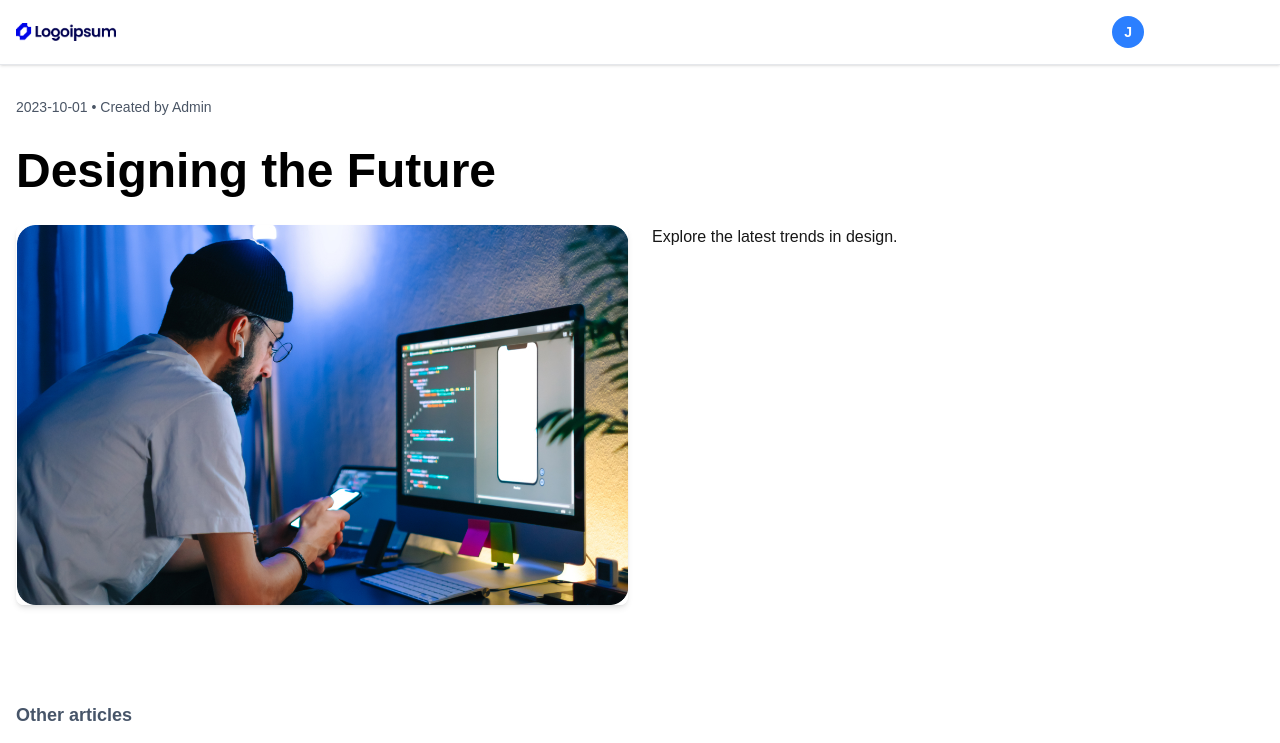
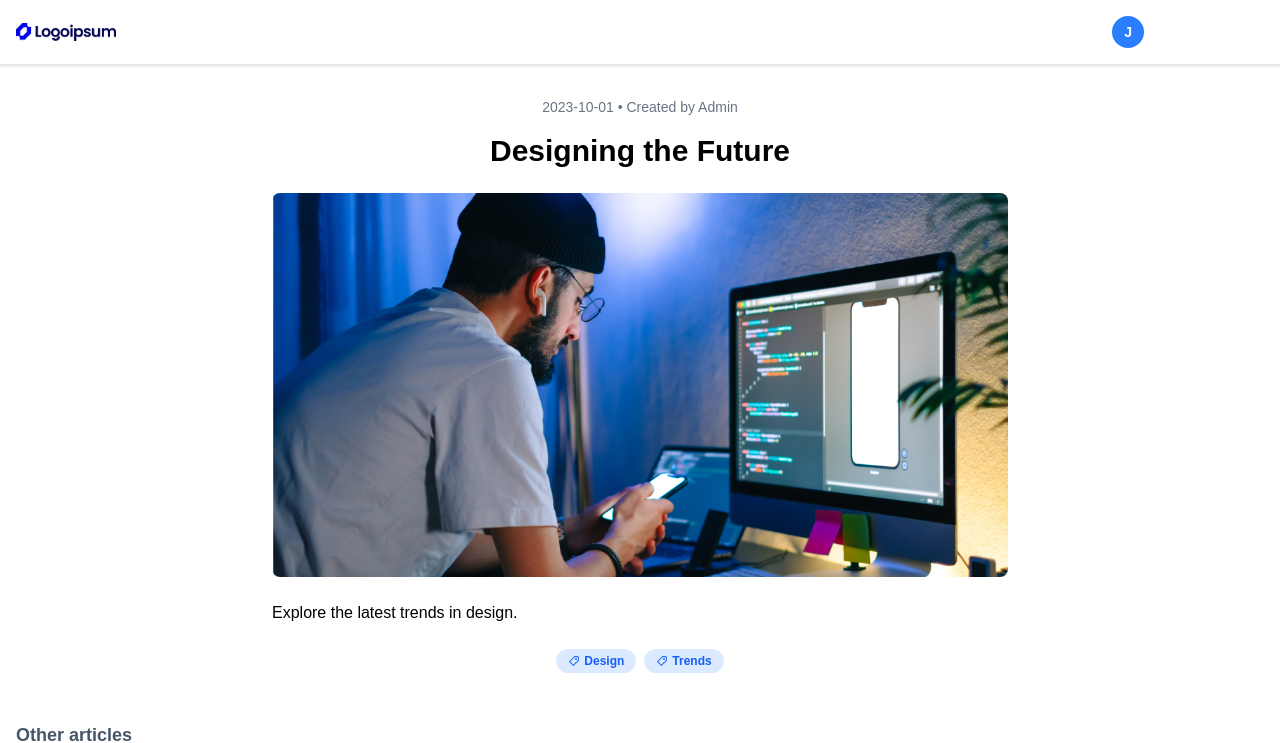
Before and after one commit to grayhonz/my-frontend-test, a Next.js app: page /admin/articles/1 in a window 1280 px wide. Shown: the top 743 px of the page. Built offline with nearby package versions, Linux system fonts and the light colour scheme.

Commit message:
refactor: edit agar page preview artikel admin lebih menarik

```diff
--- a/src/app/admin/articles/components/ArticleDetail.tsx
+++ b/src/app/admin/articles/components/ArticleDetail.tsx
@@ -1,6 +1,7 @@
 
-// src/app/article/components/ArticleDetail.tsx edit nama article detail
+// src/app/article/components/ArticleDetail.tsx
 import Image from "next/image";
+import { AiOutlineTag } from "react-icons/ai";
 
 interface ArticleDetailProps {
   article: {
@@ -15,42 +16,43 @@ interface ArticleDetailProps {
 
 const ArticleDetail = ({ article }: ArticleDetailProps) => {
   return (
-    <div className="space-y-6">
+    <div className="max-w-3xl mx-auto px-4">
       {/* Metadata */}
-      <div className="flex flex-col md:flex-row justify-between items-start md:items-center mb-6">
-        <p className="text-sm text-gray-600">
-          {article.date} • Created by Admin
-        </p>
+      <div className="flex items-center justify-between mb-4 text-center text-sm text-gray-500">
+        <p className="w-full">{article.date} • Created by Admin</p>
       </div>
 
       {/* Judul Artikel */}
-      <h1 className="text-4xl md:text-5xl text-black font-bold leading-tight mb-6">{article.title}</h1>
+      <h1 className="text-3xl font-bold text-black mb-6 text-center">
+        {article.title}
+      </h1>
 
       {/* Gambar Artikel */}
-      <div className="md:flex md:items-start md:space-x-6 mb-8">
-        <div className="w-full md:w-1/2">
+      <div className="w-full h-96 relative mb-6">
         <Image
           src={article.imageUrl}
           alt={article.title}
-            width={700}
-            height={400}
-            className="w-full h-auto object-cover rounded-lg shadow-md"
+          fill
+          className="object-cover rounded-lg"
         />
       </div>
-        <div className="w-full md:w-1/2 mt-6 md:mt-0">
+
       {/* Konten Artikel */}
       <div
-            className="prose prose-sm max-w-none dark:prose-invert"
+        className="mb-6 text-black text-justify"
         dangerouslySetInnerHTML={{ __html: article.description }}
       />
-        </div>
-      </div>
 
-      {/* Other Articles Section */}
-      <div className="mt-12">
-        <div className="grid grid-cols-1 md:grid-cols-3 gap-6">
-          {/* RelatedArticles akan di-render di sini */}
-        </div>
+      {/* Kategori */}
+      <div className="flex justify-center flex-wrap gap-2 mt-2">
+        {article.categories.map((category) => (
+          <span
+            key={category}
+            className="bg-blue-100 text-blue-600 rounded-full px-3 py-1 text-xs font-semibold flex items-center gap-1"
+          >
+            <AiOutlineTag /> {category}
+          </span>
+        ))}
       </div>
     </div>
   );
```
Lines whose indentation alone changed are shown as unchanged.
